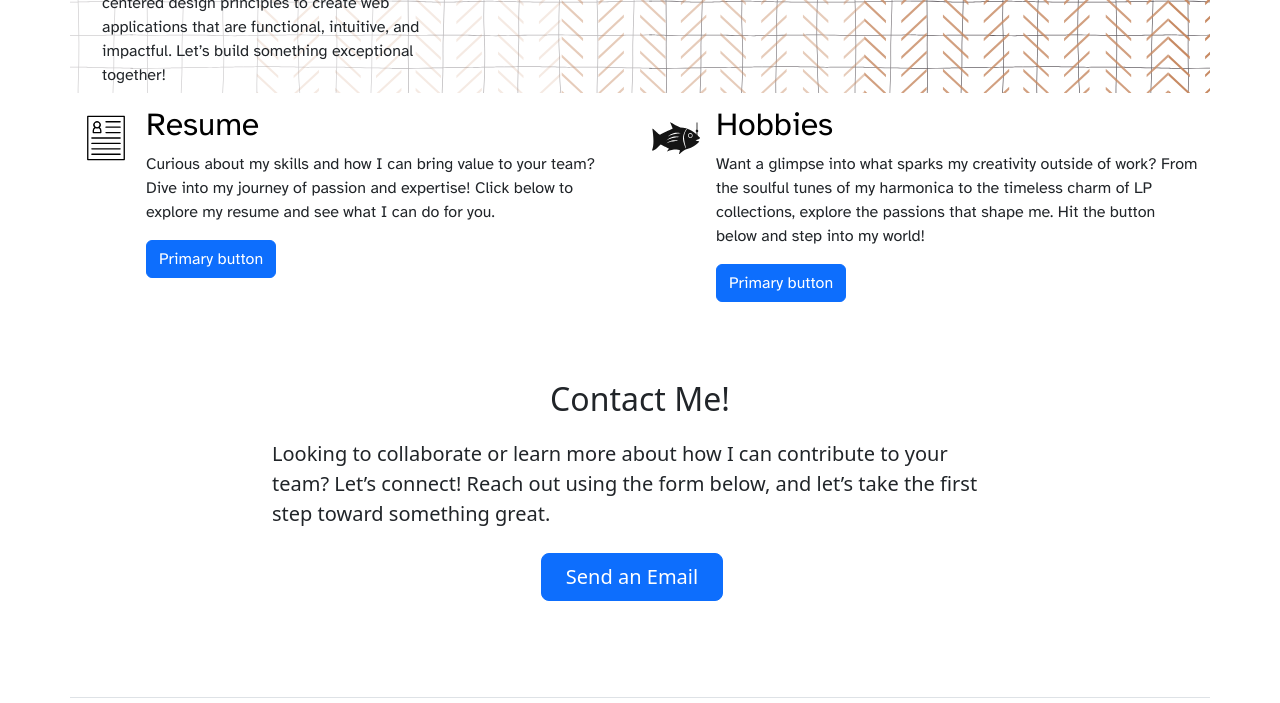
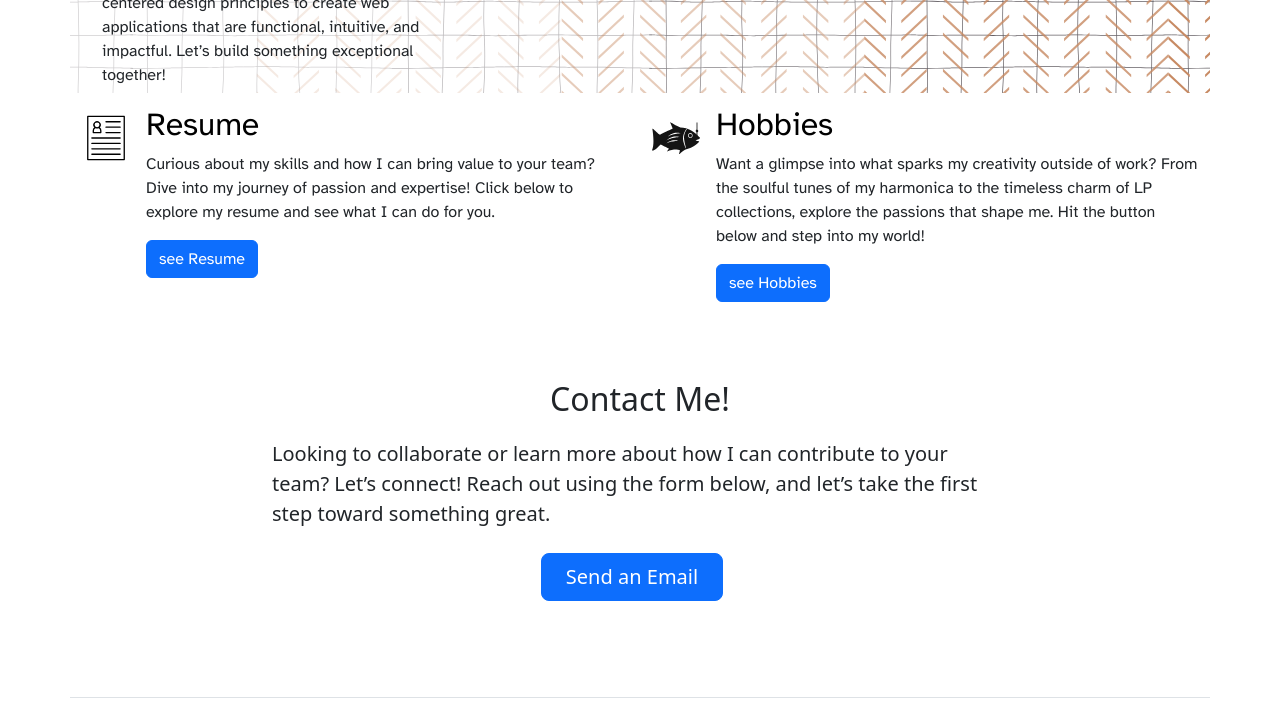
Before and after one commit to hoodadfarhad/Personal-Website, a plain HTML site: page index.html in a window 1280 px wide. Shown: the part 709-1412 px from the top of the page. Drawn offline with nearby package versions, Linux system fonts and the light colour scheme.

Commit message:
Hobbies and buttons bugs fixing

```diff
--- a/index.html
+++ b/index.html
@@ -86,7 +86,7 @@
             <h3 class="fs-2 text-body-emphasis atkinson-hyperlegible-regular">Resume</h3>
             <p>Curious about my skills and how I can bring value to your team? Dive into my journey of passion and expertise! Click below to explore my resume and see what I can do for you.</p>
             <a href="./resume.html" class="btn btn-primary">
-              Primary button
+              see Resume
             </a>
           </div>
         </div>
@@ -100,7 +100,7 @@
             <h3 class="fs-2 text-body-emphasis">Hobbies</h3>
             <p>Want a glimpse into what sparks my creativity outside of work? From the soulful tunes of my harmonica to the timeless charm of LP collections, explore the passions that shape me. Hit the button below and step into my world!</p>
             <a href="#" class="btn btn-primary" id="toWorkOn">
-              Primary button
+              see Hobbies
             </a>
           </div>
         </div>
```
Also changed, not shown: resume.html (+12 -1 lines).
